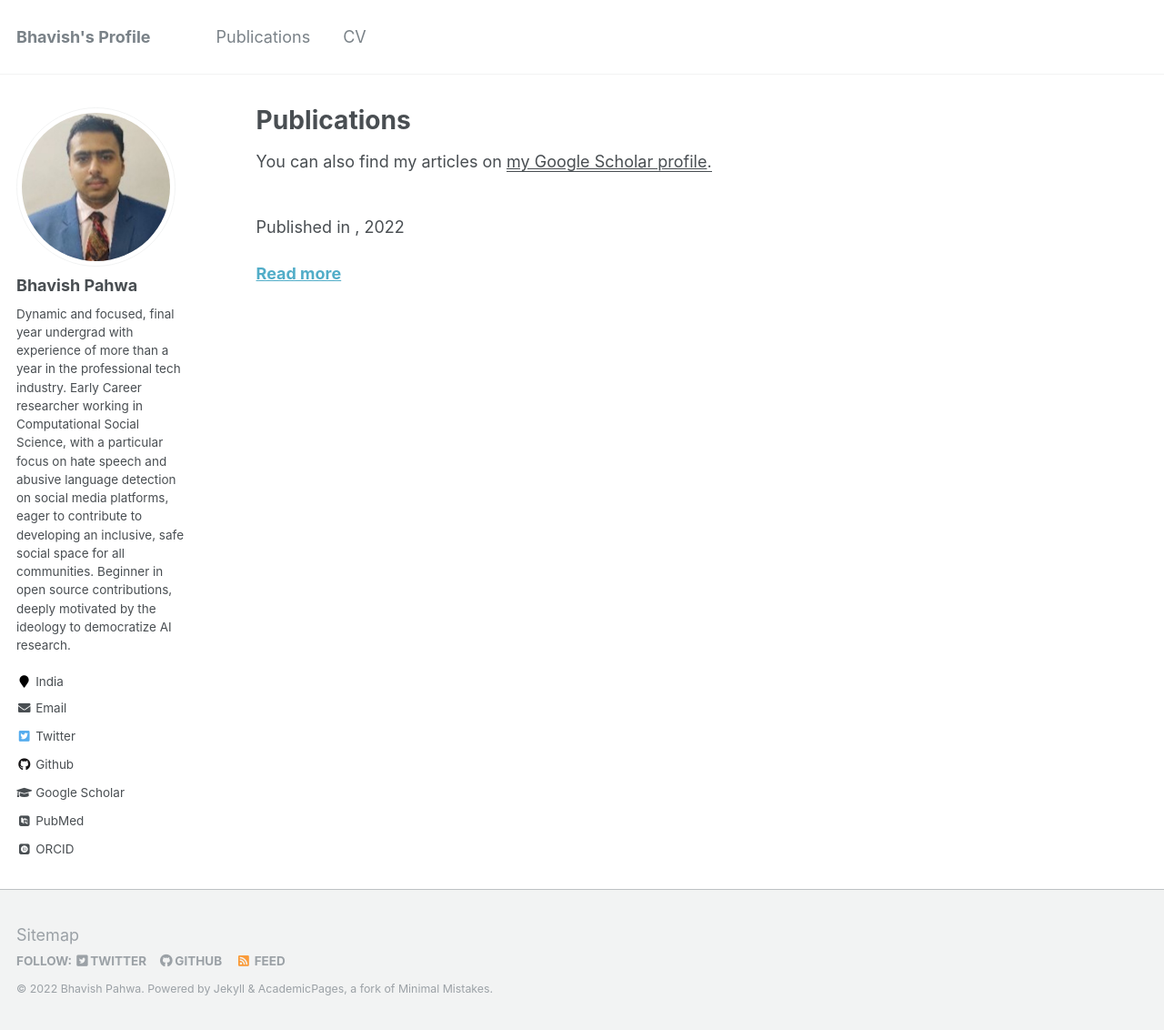
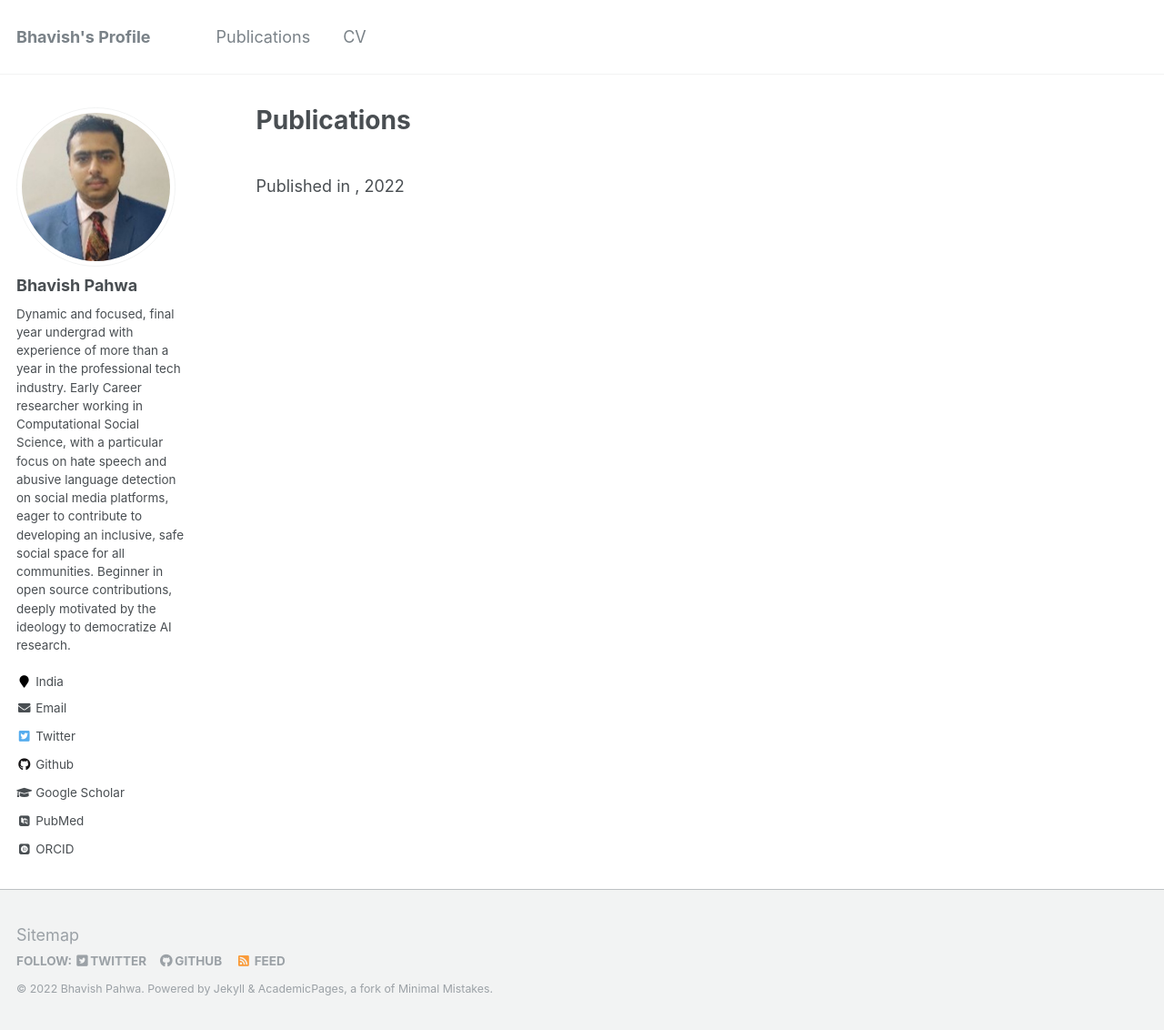
Before and after one commit to bp-high/bp-high.github.io, a Jekyll site: the page built from _pages/publications.md, in a window 1280 px wide and 1132 px high. Shown: the whole window at 91% size. Built offline with Jekyll 4.4.1, drawn with Linux system fonts in a browser that asks for light colours; some web fonts are replaced.

Commit message:
disable readmore

```diff
--- a/_config.yml
+++ b/_config.yml
@@ -18,7 +18,7 @@ teaser                   :  # filename of teaser fallback teaser image placed in
 breadcrumbs              : false # true, false (default)
 words_per_minute         : 160
 future                   : true
-read_more                : "enabled" # if enabled, adds "Read more" links to excerpts
+read_more                : "disabled" # if enabled, adds "Read more" links to excerpts
 talkmap_link             : false #change to true to add link to talkmap on talks page
 comments:
   provider               : # false (default), "disqus", "discourse", "facebook", "google-plus", "staticman", "custom"
--- a/_pages/publications.md
+++ b/_pages/publications.md
@@ -4,9 +4,9 @@ title: "Publications"
 permalink: /publications/
 author_profile: true
 ---
-
-
+{% if author.googlescholar %}
   You can also find my articles on <u><a href="{{author.googlescholar}}">my Google Scholar profile</a>.</u>
+{% endif %}
 
 
 {% include base_path %}
```
